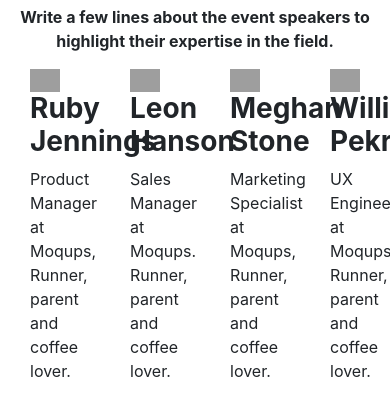
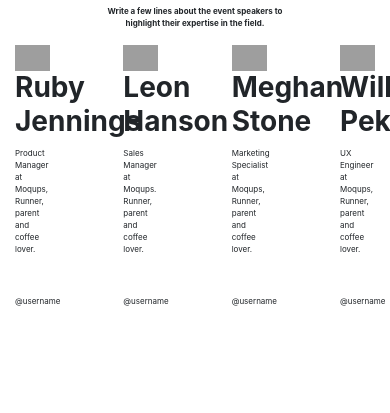
Before and after one commit to STRussell0/event-landing-page, a plain HTML site: page index.html in a window 390 px wide. Shown: the part 687-1100 px from the top of the page. After the commit the page ends 1010 px from the top, so only its background shows below. Drawn offline with nearby package versions, Linux system fonts and the light colour scheme; grey boxes are pictures that could not be loaded.

Commit message:
style: Put col-2 within row div. added media query for font size

```diff
--- a/css/styles.css
+++ b/css/styles.css
@@ -0,0 +1,5 @@
+@media only screen and (max-width: 576px)  {
+    p {
+        font-size: 8px;
+    }
+}
--- a/index.html
+++ b/index.html
@@ -40,7 +40,9 @@
       </div>
     </div>
 
-    <div class="container d-flex justify-content-between">
+    <div class="container">
+
+      <div class="row d-flex justify-content-between">
 
       <div class="col-2 d-flex flex-column">
         <img src="https://socialistmodernism.com/wp-content/uploads/2017/07/placeholder-image-300x225.png" alt="image placeholder">
@@ -74,6 +76,8 @@
           <p>@username</p>
       </div>
 
+      </div>
+
     </div>
 
 
```
